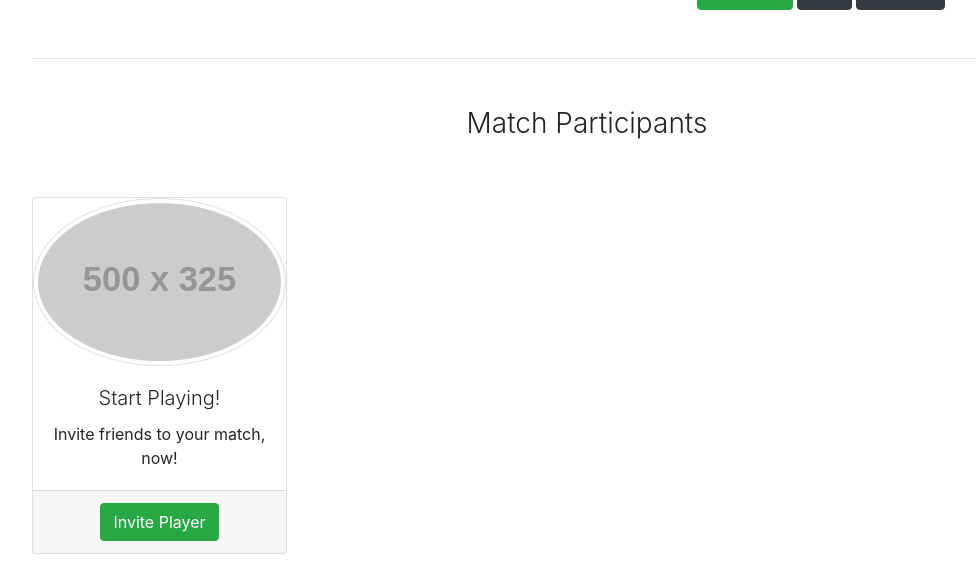
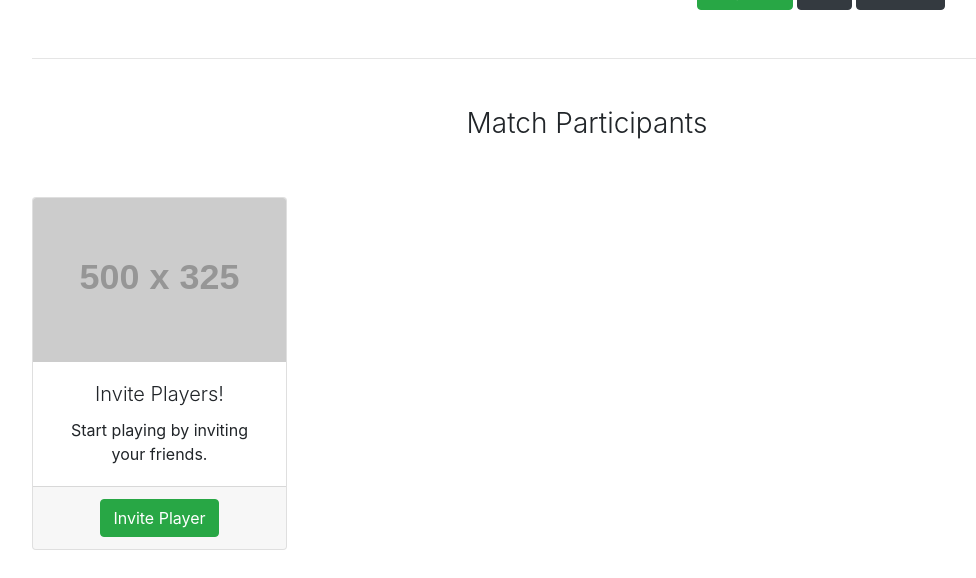
Before and after one commit to dans-acc/kitup-assignment, a Django app: page /match/view/1/ in a window 1280 px wide. Shown: the part 412-990 px from the top of the page, without its empty margins (53-1029 px from the left). After the commit the page ends 962 px from the top, so only its background shows below. Run offline with Django 3.2, Linux system fonts and the light colour scheme; grey boxes labelled with a size stand in for pictures from a placeholder-image service; some libraries are stand-ins or nearby versions.

Commit message:
View match / invite players option is present.

```diff
--- a/templates/kitup/match_view.html
+++ b/templates/kitup/match_view.html
@@ -67,10 +67,10 @@ Viewing Match
 		<!-- Define the card that's utilised for the addition of new players. -->
 		<div class="col-lg-3 col-md-6 mb-4">
 			<div class="card h-100">
-				<img class="card-img-top h-1 rounded-circle img-thumbnail" src="http://placehold.it/500x325">
+				<img class="card-img-top" src="http://placehold.it/500x325">
 				<div class="card-body">
-					<h5 class="card-title font-weight-light">Start Playing!</h5>
-					<p class="card-text">Invite friends to your match, now!</p>
+					<h5 class="card-title font-weight-light">Invite Players!</h5>
+					<p class="card-text">Start playing by inviting your friends.</p>
 				</div>
 				<div class="card-footer">
 					<a class="btn btn-success" href="#" role="button">Invite Player</a>
```
